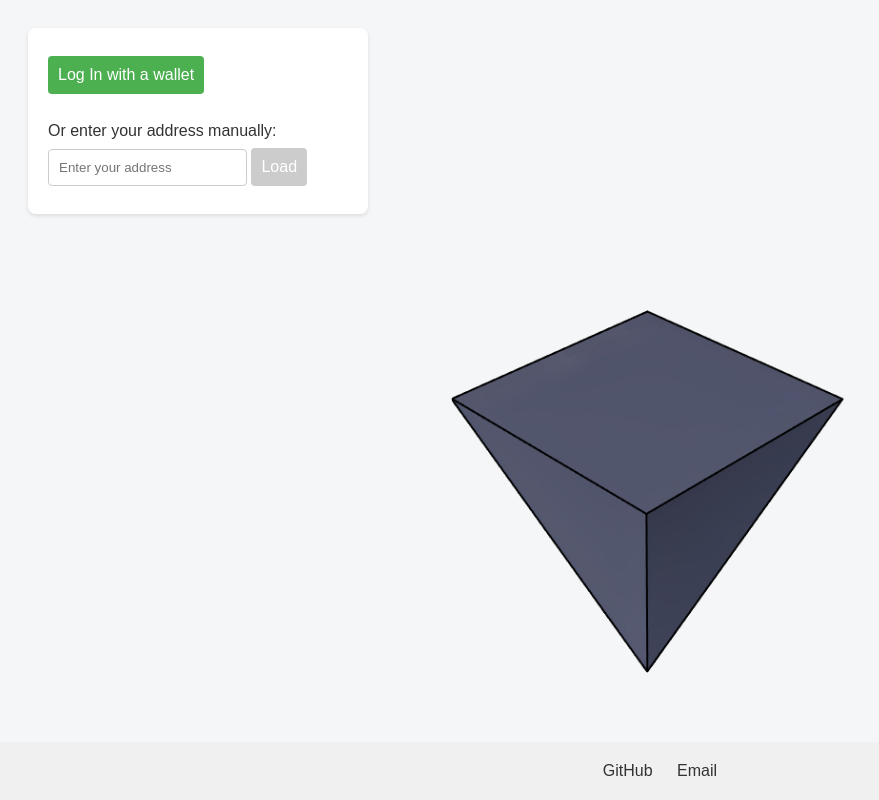
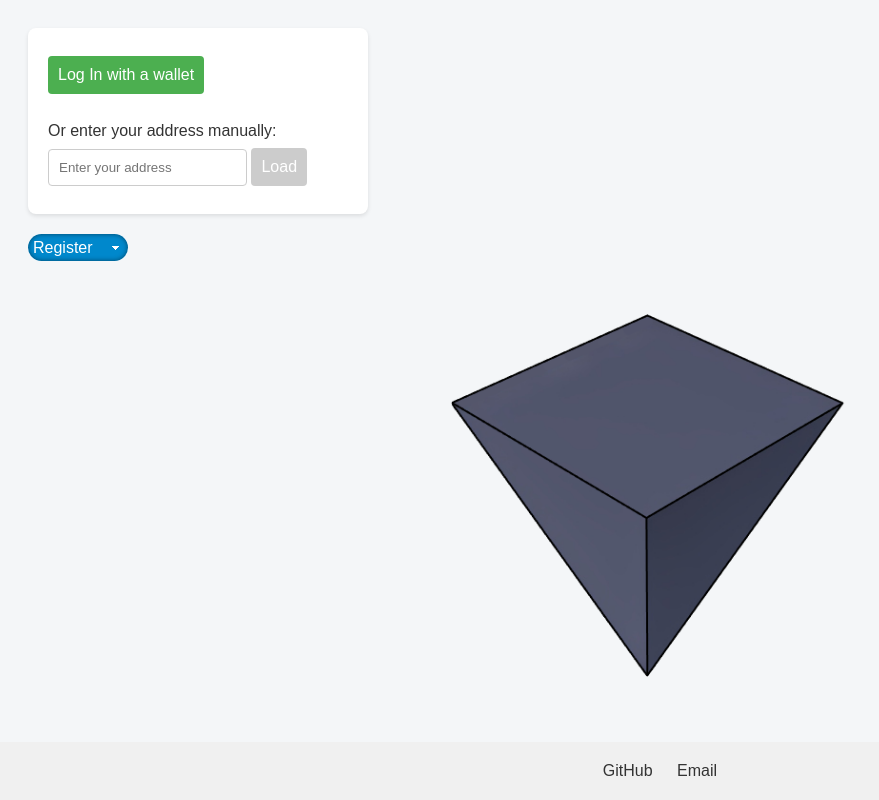
Before and after one commit to resilience-me/panarchy, a plain HTML site: page website/index.html in a window 1280 px wide. Shown: the whole page, without its empty margins (0-879 px from the left). Drawn offline with Linux system fonts and the light colour scheme.

Commit message:
Update index.html

```diff
--- a/website/index.html
+++ b/website/index.html
@@ -18,7 +18,7 @@
     </div>
 
     <div id="metamaskAccount"></div>
-    <form class="dropdownMenu" style="display:none">
+    <form class="dropdownMenu">
     		<select>
     				<option>Register</option>
     				<option>Transfer</option>
```
